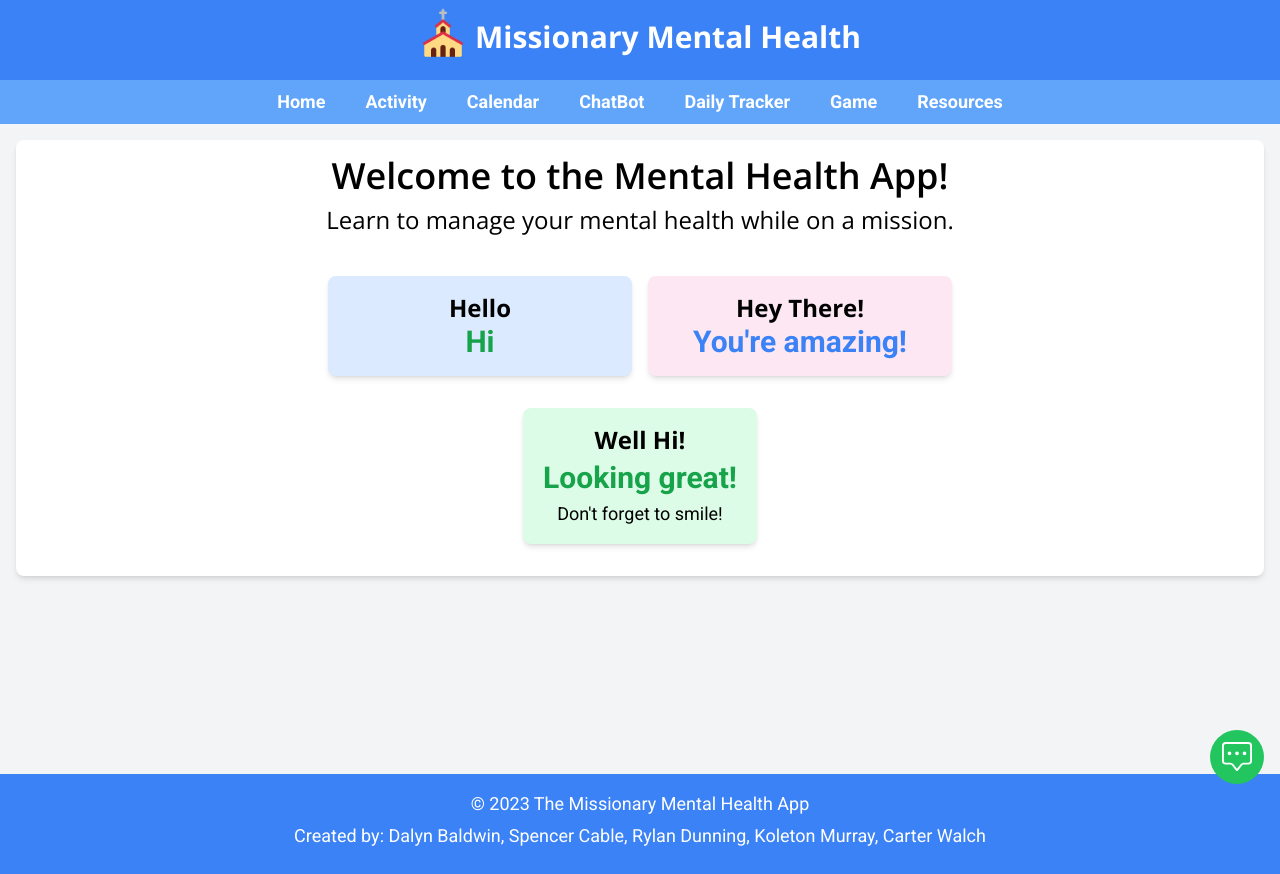
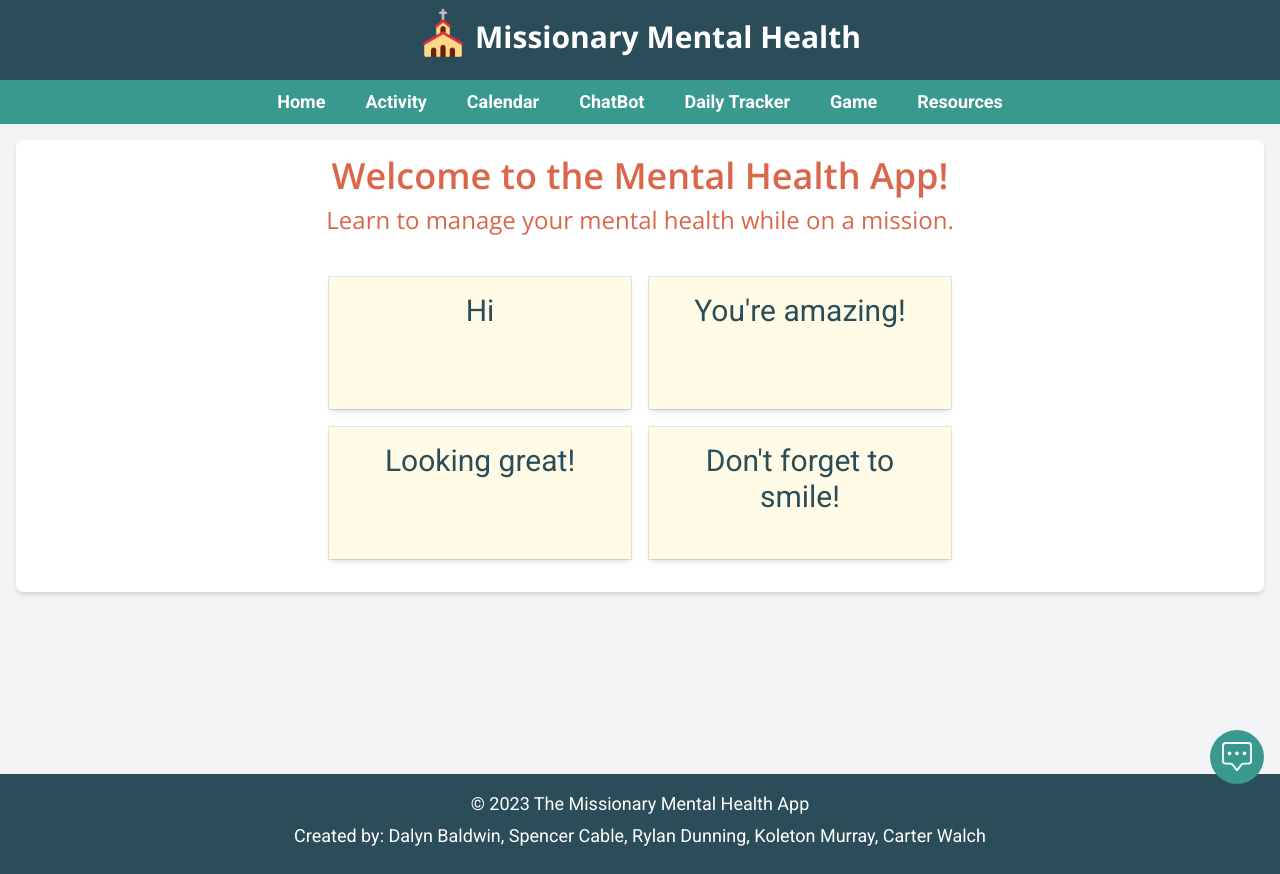
Before and after one commit to koletonmurray/mental-health-app, a React (Create React App) app in the folder frontend/mental-health-app/: page / in a window 1280 px wide. Built offline with nearby package versions, Linux system fonts and the light colour scheme.

Commit message:
added resources, colors, and other components

```diff
--- /dev/null
+++ b/frontend/mental-health-app/src/components/Card.js
@@ -0,0 +1,17 @@
+import React from 'react';
+
+function Card({ children, link, bgcolor = 'peach', textcolor = 'lightgreen', height = 100}) {
+
+  const bgColorClass = `bg-lemon-50`;
+  const textColorClass = `text-darkgreen`;
+
+  return (
+    <div className="w-[25%] border ">
+      <a href={link} target='_blank' rel="noreferrer" className={`${bgColorClass} p-4 rounded-sm shadow-md pb-4 block`}>
+        <div className={`${textColorClass} text-3xl font-medium h-[${height}px]`}>{children}</div>
+      </a>
+    </div>
+  );
+}
+
+export default Card;
--- a/frontend/mental-health-app/src/components/ChatButton.js
+++ b/frontend/mental-health-app/src/components/ChatButton.js
@@ -6,7 +6,7 @@ const ChatButton = () => {
   return (
     <Link to="/chatbot">
       <div
-        className="fixed bottom-4 right-4 bg-green-500 p-3 rounded-full text-white cursor-pointer"
+        className="fixed bottom-4 right-4 bg-lightgreen p-3 rounded-full text-white cursor-pointer"
         title="Chat with an AI"
       >
         <BsChatSquareDots size={30} />
--- a/frontend/mental-health-app/src/components/PageTitle.js
+++ b/frontend/mental-health-app/src/components/PageTitle.js
@@ -4,12 +4,12 @@ function PageTitle({title, subtitle}) {
 
     return (
         <div>
-            <div className={`text-center pb-10`}>
+            <div className={`text-center pb-10 text-sunset-500`}>
                 {title && (
                     <h1 className='text-4xl font-semibold '>{title}</h1>
                 )}
                 {subtitle && (
-                    <h2 className='text-2xl pt-2'>{subtitle}</h2>
+                    <h2 className='text-2xl pt-2 text-sunset-500'>{subtitle}</h2>
                 )}
             </div>
         </div>
--- a/frontend/mental-health-app/src/layout/Footer.js
+++ b/frontend/mental-health-app/src/layout/Footer.js
@@ -2,11 +2,9 @@ import React from "react";
 
 function Footer(){
 
-    const primaryColor = 'bg-blue-500';
-
     return(
         <div>
-            <footer className={`${primaryColor} text-lg text-white text-center py-2 h-[100px] justify-center items-center`}>
+            <footer className={`bg-darkgreen text-lg text-white text-center py-2 h-[100px] justify-center items-center`}>
                 <p className="pt-2"> </p>
                 <p>&copy; {new Date().getFullYear()} The Missionary Mental Health App</p>
                 <p className="py-1">Created by: Dalyn Baldwin, Spencer Cable, Rylan Dunning, Koleton Murray, Carter Walch</p>
--- a/frontend/mental-health-app/src/layout/Header.js
+++ b/frontend/mental-health-app/src/layout/Header.js
@@ -4,14 +4,9 @@ import Logo from '../img/logo.png'
 
 function Header() {
 
-    // Define a CSS class for the header based on the selected theme
-    const primaryColor = 'bg-blue-500';
-    const secondaryColor = 'bg-blue-400';
-
-
     return (
         <div className={`bg-gray-100 flex flex-col`}>
-            <div className={`${primaryColor} text-white py-4 relative text-center font-bold`}>
+            <div className={`bg-darkgreen text-white py-4 relative text-center font-bold`}>
                 <h1 className="text-3xl">
                     <Link to="/">
                         <img
@@ -23,7 +18,7 @@ function Header() {
                     </Link>
                 </h1>
             </div>
-            <nav className={`${secondaryColor} p-2`}>
+            <nav className={`bg-lightgreen p-2`}>
                 <ul className="flex justify-center space-x-10 font-bold text-lg text-white">
                     <li><Link to="/">Home</Link></li>
                     <li><Link to="/activity">Activity</Link></li>
--- a/frontend/mental-health-app/src/pages/Home.js
+++ b/frontend/mental-health-app/src/pages/Home.js
@@ -1,13 +1,8 @@
 import React from 'react';
 import PageTitle from '../components/PageTitle';
+import Card from '../components/Card';
 
 function Home() {
-
-  const savingsColor = 'bg-blue-100';
-  const savingsText = 'text-green-600';
-  const goalColor = 'bg-pink-100';
-  const goalText = 'text-blue-500';
-
 
   return (
     <>
@@ -15,30 +10,24 @@ function Home() {
 
       {/* Flex row containing two cards */}
       <div className="flex justify-center gap-4 mb-4">
-        {/* Card */}
-        <div className="w-[25%]">
-          <div className={`${savingsColor} p-4 rounded-lg shadow-md mb-4`}>
-            <h3 className="text-2xl font-bold">Hello</h3>
-            <p className={`text-3xl font-bold ${savingsText}`}>Hi</p>
-          </div>
-        </div>
+        <Card>
+          Hi
+        </Card>
 
-        {/* Card */}
-        <div className="w-[25%]">
-          <div className={`${goalColor} p-4 rounded-lg shadow-md mb-4`}>
-            <h3 className="text-2xl font-bold">Hey There!</h3>
-            <p className={`text-3xl font-bold ${goalText}`}>You're amazing!</p>
-          </div>
-        </div>
+        <Card>
+          You're amazing!
+        </Card>
       </div>
 
-      {/* Third Card (on its own row) */}
-      <div className='flex justify-center'>
-        <div className="bg-green-100 p-4 rounded-lg shadow-md mb-4">
-            <h3 className="text-2xl font-bold">Well Hi!</h3>
-            <p className="text-3xl font-bold text-green-600 p-1">Looking great!</p>
-            <p className="text-lg">Don't forget to smile!</p>
-        </div>
+      {/* Flex row containing two cards */}
+      <div className="flex justify-center gap-4 mb-4">
+        <Card>
+          Looking great!
+        </Card>
+
+        <Card>
+          Don't forget to smile!
+        </Card>
       </div>
   </>
   );
--- a/frontend/mental-health-app/src/pages/Resources.js
+++ b/frontend/mental-health-app/src/pages/Resources.js
@@ -1,14 +1,43 @@
 import React from 'react';
 import PageTitle from '../components/PageTitle';
+import Card from '../components/Card';
 
 function Resources() {
 
     return (
         <div>
-            <PageTitle title={'Resources'}/>
-            <h1>Hi</h1>
-        </div>
-  );
+            <PageTitle title={'Mental Health Resources'}/>
+            {/* Flex row containing three cards */}
+            <PageTitle title={'Favorites'}/>
+            <div className="flex justify-center items-center gap-4 mb-4">
+                <Card link={'https://www.churchofjesuschrist.org/get-help/mental-health?lang=eng'}>
+                    Church of Jesus Christ Mental Health Resources
+                </Card>
+
+                <Card link={'https://www.churchofjesuschrist.org/study/manual/resource-booklet-adjusting-to-missionary-life?lang=eng'}>
+                    Adjusting to Missionary Life
+                </Card>
+
+                <Card link={'https://www.churchofjesuschrist.org/study/ensign/2020/09/young-adults/for-missionaries-struggling-with-mental-health?lang=eng'}>
+                    For Struggling Missionaries
+                </Card>
+            </div>
+            {/* Additional rows with two resources each */}
+            <div className="mb-4">
+                <PageTitle subtitle={'Managing Stress'} />
+                <div className="flex justify-center items-center gap-4">
+
+                </div>
+            </div>
+
+            <div className="mb-4">
+                <PageTitle subtitle={'Exercising'} />
+                <div className="flex justify-center items-center gap-4">
+                {/* Add your cards here for exercising */}
+                </div>
+            </div>
+                </div>
+    );
 }
 
 export default Resources;
--- a/frontend/mental-health-app/tailwind.config.js
+++ b/frontend/mental-health-app/tailwind.config.js
@@ -4,7 +4,152 @@ module.exports = {
     "./src/**/*.{js,jsx,ts,tsx}",
   ],
   theme: {
-    extend: {},
+    extend: {
+      colors: {
+        darkgreen: {
+          DEFAULT: '#2B4D59',
+          50: '#E6F4F2',
+          100: '#C0E3D9',
+          200: '#96D2BF',
+          300: '#6CB1A6',
+          400: '#468F8B',
+          500: '#2B4D59', // Default level
+          600: '#1D3B45',
+          700: '#122C33',
+          800: '#0A1E23',
+          900: '#031117',
+        },
+        lightgreen: {
+          DEFAULT: '#39998E',
+          50: '#E6F8F7',
+          100: '#C0F0E9',
+          200: '#96E8DB',
+          300: '#6CE1CD',
+          400: '#46D9BF',
+          500: '#39998E', // Default level
+          600: '#286E67',
+          700: '#1B524E',
+          800: '#103837',
+          900: '#061F23',
+        },
+        lemon: {
+          DEFAULT: '#FFDC7C',
+          50: '#FFFBE6',
+          100: '#FFF8C0',
+          200: '#FFF496',
+          300: '#FFF06C',
+          400: '#FFEB46',
+          500: '#FFDC7C', // Default level
+          600: '#FFCD56',
+          700: '#FFC03B',
+          800: '#FFB324',
+          900: '#FFA000',
+        },
+        peach: {
+          DEFAULT: '#FFAA67',
+          50: '#FFF1E6',
+          100: '#FFDCC0',
+          200: '#FFC696',
+          300: '#FFB36C',
+          400: '#FFA146',
+          500: '#FFAA67', // Default level
+          600: '#FF984D',
+          700: '#FF8B36',
+          800: '#FF7E1F',
+          900: '#FF7211',
+        },
+        sunset: {
+          DEFAULT: '#DA674A',
+          50: '#FFE6E6',
+          100: '#FFC0C0',
+          200: '#FF9696',
+          300: '#FF6C6C',
+          400: '#FF4646',
+          500: '#DA674A', // Default level
+          600: '#FF3434',
+          700: '#FF1F1F',
+          800: '#FF0C0C',
+          900: '#FF0000',
+        },
+      },
+    },
   },
   plugins: [],
-}
+};
+module.exports = {
+  content: [
+    "./src/**/*.{js,jsx,ts,tsx}",
+  ],
+  theme: {
+    extend: {
+      colors: {
+        darkgreen: {
+          DEFAULT: '#2B4D59',
+          50: '#E6F4F2',
+          100: '#C0E3D9',
+          200: '#96D2BF',
+          300: '#6CB1A6',
+          400: '#468F8B',
+          500: '#2B4D59', // Default level
+          600: '#1D3B45',
+          700: '#122C33',
+          800: '#0A1E23',
+          900: '#031117',
+        },
+        lightgreen: {
+          DEFAULT: '#39998E',
+          50: '#E6F8F7',
+          100: '#C0F0E9',
+          200: '#96E8DB',
+          300: '#6CE1CD',
+          400: '#46D9BF',
+          500: '#39998E', // Default level
+          600: '#286E67',
+          700: '#1B524E',
+          800: '#103837',
+          900: '#061F23',
+        },
+        lemon: {
+          DEFAULT: '#FFDC7C',
+          50: '#FFFBE6',
+          100: '#FFF8C0',
+          200: '#FFF496',
+          300: '#FFF06C',
+          400: '#FFEB46',
+          500: '#FFDC7C', // Default level
+          600: '#FFCD56',
+          700: '#FFC03B',
+          800: '#FFB324',
+          900: '#FFA000',
+        },
+        peach: {
+          DEFAULT: '#FFAA67',
+          50: '#FFF1E6',
+          100: '#FFDCC0',
+          200: '#FFC696',
+          300: '#FFB36C',
+          400: '#FFA146',
+          500: '#FFAA67', // Default level
+          600: '#FF984D',
+          700: '#FF8B36',
+          800: '#FF7E1F',
+          900: '#FF7211',
+        },
+        sunset: {
+          DEFAULT: '#DA674A',
+          50: '#FFE6E6',
+          100: '#FFC0C0',
+          200: '#FF9696',
+          300: '#FF6C6C',
+          400: '#FF4646',
+          500: '#DA674A', // Default level
+          600: '#FF3434',
+          700: '#FF1F1F',
+          800: '#FF0C0C',
+          900: '#FF0000',
+        },
+      },
+    },
+  },
+  plugins: [],
+};
```
Also changed, not shown: 1 other file (tests, documents, lock files or other folders).
